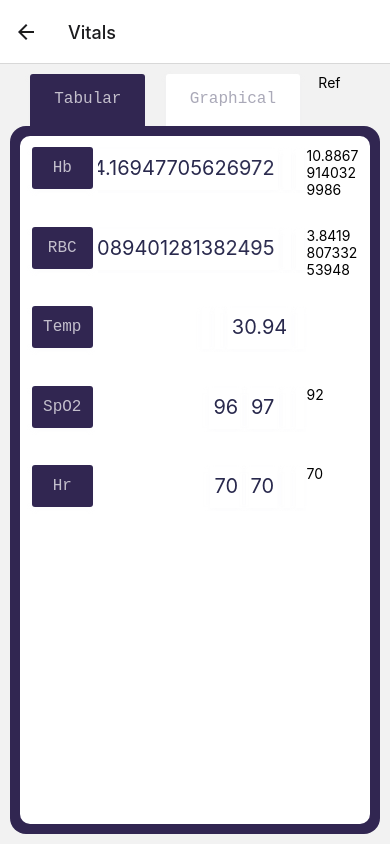
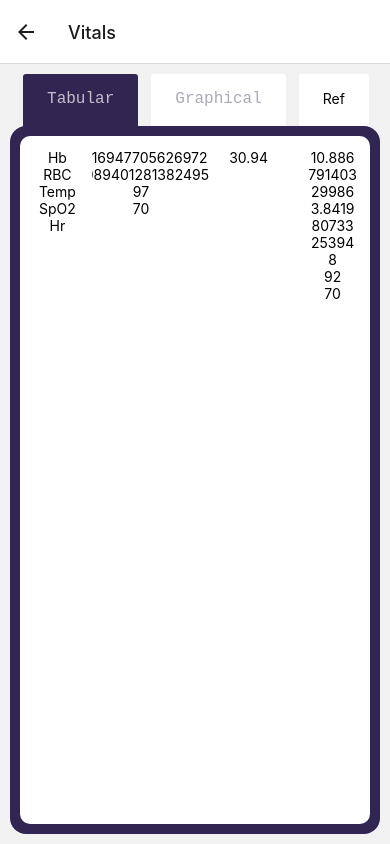
Before and after one commit to naruto4526/MobApp, a React Native app: screen /Vitals in a window 390 px wide. Built offline with nearby package versions, Linux system fonts and the light colour scheme; what react-native-mmkv would draw is missing.

Commit message:
vitals verticalized

```diff
--- a/components/display/Display.jsx
+++ b/components/display/Display.jsx
@@ -10,7 +10,7 @@ const displayContent = (activeTab,data) => {
     case 'Tabular':
       return (<Tabular data = {data}/>);
     case 'Graphical':
-      return (<Graphical data = {data}/>)
+      return (<Graphical data = {data}/>);
   }
 }
 
@@ -33,9 +33,7 @@ const Display = ({data,refetch}) => {
             <Text style = {styles.btnText('Graphical',activeTab)}>Graphical</Text>
           </TouchableOpacity>
 
-        </View>
-
-        <TouchableOpacity style ={{flex:1}} onPress={() => {
+          <TouchableOpacity style = {styles.btn('Refresh',activeTab)} onPress={() => {
             setLoading(true);
             refetch().then(movies => {
               setData(movies);
@@ -44,11 +42,17 @@ const Display = ({data,refetch}) => {
           }}>
             <Text>Ref</Text>
           </TouchableOpacity>
+
+        </View>
+
+
       </View>
 
       <View style = {{flex:13,backgroundColor:COLORS.primary,marginTop:-3, borderRadius:16}}>
-        <ScrollView style ={{flex:1,margin:10,backgroundColor:'white',borderRadius:10}}>
-          {loading?(<View style = {{marginTop:300}}><ActivityIndicator size = "large" colors = {COLORS.primary}/></View>)
+        <ScrollView style ={{margin:10,backgroundColor:'white',borderRadius:10,}}>
+          {loading?(<View style = {{marginTop:300}}>
+            <ActivityIndicator size = "large" colors = {COLORS.primary}/>
+            </View>)
             :displayContent(activeTab,Data)}
         </ScrollView>
       </View>
--- a/components/display/tabular/Tabular.jsx
+++ b/components/display/tabular/Tabular.jsx
@@ -42,16 +42,58 @@ const Elem = ({entry,units}) => {
 };
 
 
+const Column = ({data, type}) => {
+  return (
+  <View style = {styles.column}>
+    {data.map( (item,index) =>
+      (<Text style = {{textAlign:'center'}} key = {index}>{item}</Text>)
+    )}
+  </View>
+  );
+}
+
+
+
+
 const Tabular = ({data}) => {
-  return(
+
+  let Data = Object.entries(data);
+  let usefulData = [];
+  let temp = [];
+  for(let arr of Data) temp.push(arr[0]);
+  usefulData.push(temp);
+  let index = 0;
+  while(index < Data[0][1].length) {
+    let temp = [];
+    for(let arr of Data) {
+      if(index < arr[1].length) temp.push(arr[1][index]);
+    }
+    index++;
+    usefulData.push(temp);
+  }
+  //console.log(usefulData);
+
+
+  return (
     <View style = {styles.container}>
-      {Object.entries(data).map((entry,index) => {
-
-        return (<Elem entry = {[...entry]} key = {index} units = {entry[1].at(-1)}/>)
-      })
-    }
+      <View style = {{flex:1}}>
+        <Column data = {usefulData[0]} type = "title" />
+      </View>
+      <View style = {{flex:3}}>
+        <FlatList
+          horizontal = {true}
+          data = {usefulData.slice(1,-1)}
+          renderItem = {({item})=> (<Column data = {item} type = "value" />)}
+          inverted = {true}
+          keyExtractor={({item,index}) => (index)}
+        />
+      </View>
+      <View style = {{flex:1}}>
+      <Column data = {usefulData.at(-1)} type = "title" />
+      </View>
     </View>
   );
+
 };
 
 export {Tabular};
--- a/components/display/tabular/tabular.styles.js
+++ b/components/display/tabular/tabular.styles.js
@@ -4,8 +4,9 @@ import { COLORS,SIZES,SHADOWS } from "../../../constants";
 const styles = StyleSheet.create({
   container: {
     flex:1,
-    margin:SIZES.small/8,
-    justifyContent:'center',
+    margin:SIZES.small/4,
+    flexDirection:'row',
+    alignContent: 'center',
   },
   textContainer: {
     margin:SIZES.small/5,
@@ -41,8 +42,12 @@ const styles = StyleSheet.create({
     fontFamily: "monospace",
     fontSize: SIZES.medium,
     color: "#C3BFCC",
-  }
-
+  },
+  column:{
+    flex:1,
+    margin:SIZES.xSmall,
+    marginBottom:SIZES.xLarge,
+  },
 
 });
 
--- a/components/vitals/Vitals.jsx
+++ b/components/vitals/Vitals.jsx
@@ -27,7 +27,7 @@ const Vitals = () => {
   //change initial state to true and uncomment the below, and then initialize data to zero
   const [loading,setLoading] = useState(false);
   const getData = async () => {
-      const response = await fetch("https://api.thingspeak.com/channels/2125743/feeds.json?api_key=4L15DSU8CJBHK2UG&results=3");
+      const response = await fetch("https://api.thingspeak.com/channels/2125743/feeds.json?api_key=4L15DSU8CJBHK2UG&results=6");
       const data = await response.json();
       let info = {
         Hb:['g/dl'],
@@ -35,13 +35,18 @@ const Vitals = () => {
         Temp:['C'],
         SpO2:['%'],
         Hr:['bpm'],
+        Date:[],
+        Time:[],
       }
       for(let obj of data.feeds) {
+        let dateTime = new Date(obj.created_at);
         info.Hr.splice(-1,0,obj.field4==null?0:obj.field4);
-        info.Hb.splice(-1,0,obj.field6==null?0:obj.field6);
-        info.RBC.splice(-1,0,obj.field7==null?0:obj.field7);
+        info.Hb.splice(-1,0,obj.field6==null?0:obj.field6.slice(0,5));
+        info.RBC.splice(-1,0,obj.field7==null?0:obj.field7.slice(0,4));
         info.Temp.splice(-1,0,obj.field8==null?0:obj.field8);
         info.SpO2.splice(-1,0,obj.field5==null?0:obj.field5);
+        info.Date.push(dateTime.getDate() + '/' + dateTime.getMonth() + '/' + (dateTime.getFullYear()-2000));
+        info.Time.push((dateTime.getHours()<10?'0':'') + dateTime.getHours() + ':' +(dateTime.getMinutes()<10?'0':'') +dateTime.getMinutes());
       }
       return info;
   }
```
Also changed, not shown: hook/try.js (+28 -22 lines). Lines whose indentation alone changed are shown as unchanged.
